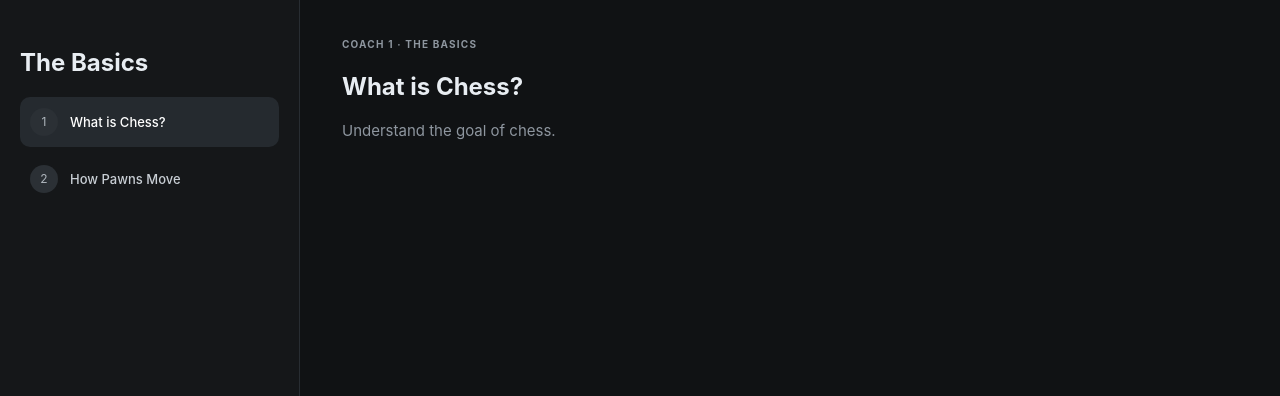
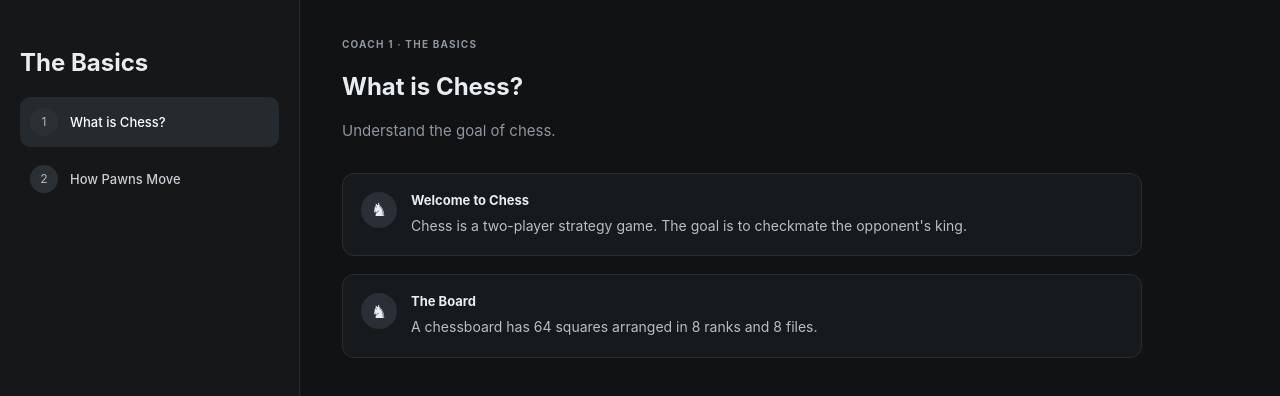
Before and after one commit to AmoghAK002/zingchess-coach-poc, a React (Vite) app: page / in a window 1280 px wide. Shown: the top 396 px of the page. Built offline with nearby package versions, Linux system fonts and the light colour scheme.

Commit message:
checkpoint 04: render and style lesson steps

```diff
--- a/src/App.tsx
+++ b/src/App.tsx
@@ -1,6 +1,7 @@
 import { useState } from "react";
 import { CoachSidebar } from "./components/CoachSidebar";
 import { coach1Course } from "./data/coach1";
+import { CoachMessage } from "./components/CoachMessage";
 
 function App() {
   const [activeLessonId, setActiveLessonId] = useState(
@@ -21,10 +22,14 @@ function App() {
 
       <section className="coach-main">
         <span className="eyebrow">COACH 1 · THE BASICS</span>
+        <h1>{activeLesson?.title}</h1>
+        <p className="lesson-description">{activeLesson?.description}</p>
+        <div className="lesson-steps">
+          {activeLesson?.steps.map((step) => (
+            <CoachMessage key={step.id} title={step.title} text={step.text} />
+          ))}
+        </div>
 
-        <h1>{activeLesson?.title}</h1>
-
-        <p className="lesson-description">{activeLesson?.description}</p>
       </section>
     </main>
   );
--- /dev/null
+++ b/src/components/CoachMessage.tsx
@@ -0,0 +1,25 @@
+interface CoachMessageProps {
+  title?: string;
+  text: string;
+}
+
+export function CoachMessage({
+  title = "Coach",
+  text,
+}: CoachMessageProps) {
+  return (
+    <div className="coach-message">
+      <div className="coach-avatar">
+        ♞
+      </div>
+
+      <div>
+        <div className="message-label">
+          {title}
+        </div>
+
+        <p>{text}</p>
+      </div>
+    </div>
+  );
+}
--- a/src/index.css
+++ b/src/index.css
@@ -166,3 +166,55 @@ button {
 
   font-size: 15px;
 }
+
+.coach-message {
+  display: flex;
+  gap: 14px;
+
+  margin-top: 18px;
+  padding: 18px;
+
+  max-width: 800px;
+
+  border: 1px solid #292e33;
+  border-radius: 12px;
+
+  background: #171a1d;
+}
+
+.coach-avatar {
+  display: grid;
+  place-items: center;
+
+  flex-shrink: 0;
+
+  width: 36px;
+  height: 36px;
+
+  border-radius: 50%;
+
+  background: #292f34;
+
+  font-size: 18px;
+}
+
+.message-label {
+  font-size: 13px;
+  font-weight: 700;
+
+  color: #e8edf2;
+}
+
+.coach-message p {
+  margin: 7px 0 0;
+
+  color: #b7bec5;
+
+  font-size: 14px;
+  line-height: 1.6;
+}
+
+.lesson-steps {
+  display: flex;
+  flex-direction: column;
+}
```
